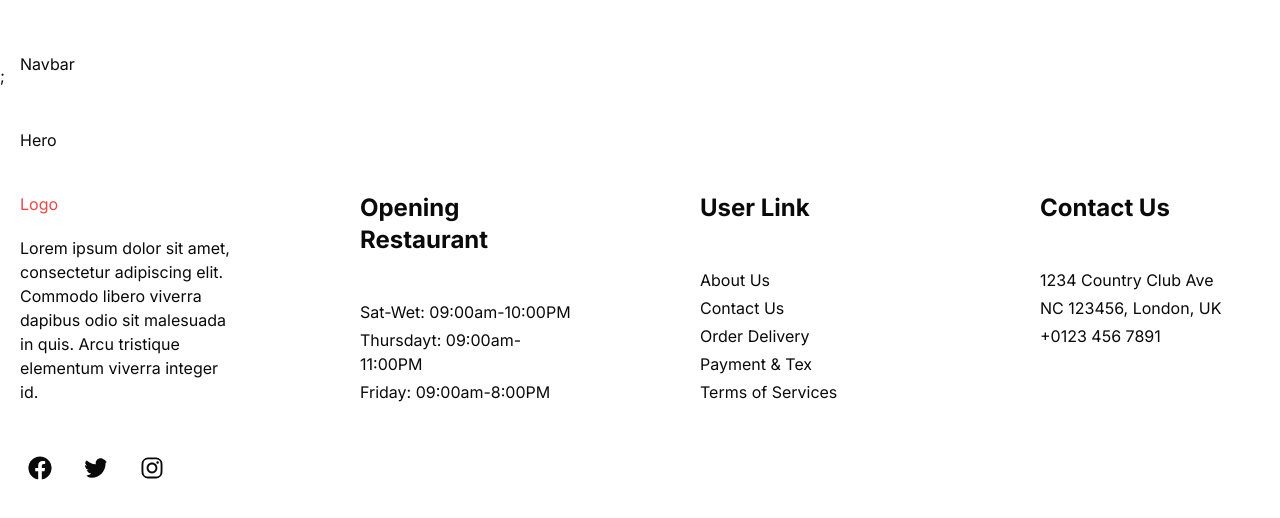
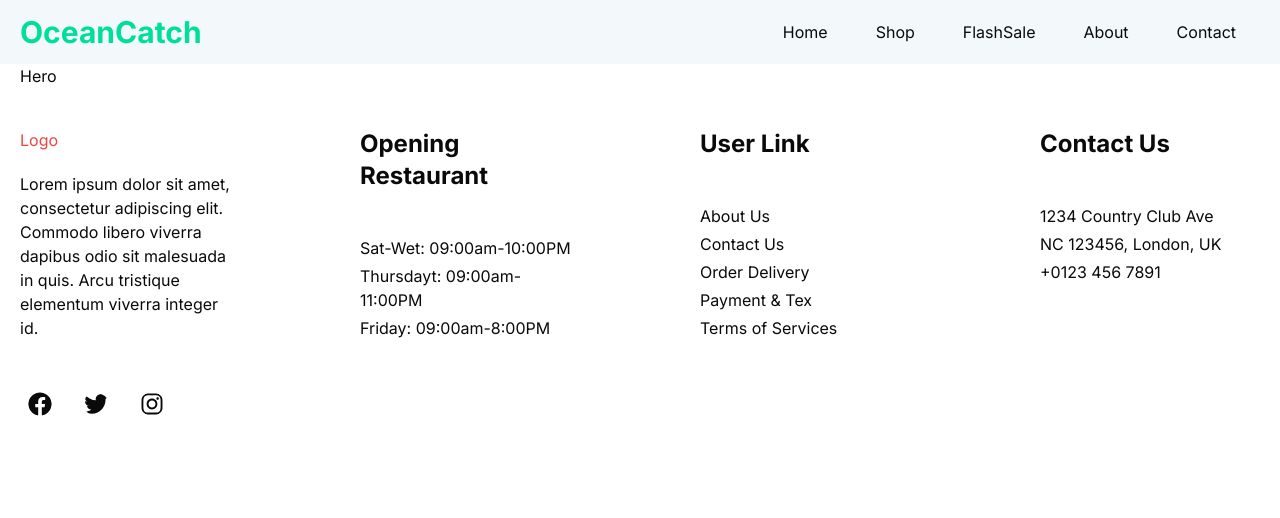
Before and after one commit to mahdimortuza/ocean-catch-client, a Next.js app: page / in a window 1280 px wide. Shown: the top 518 px of the page. Built offline with nearby package versions, Linux system fonts and the light colour scheme.

Commit message:
sections added

```diff
--- a/src/app/globals.css
+++ b/src/app/globals.css
@@ -15,6 +15,15 @@
 
     --primary: 0 0% 9%;
     --primary-foreground: 0 0% 98%;
+
+    --theme-primary: 198, 100%, 40%;
+    --theme-text: 0, 0%, 40%;
+    --theme-heading: 0, 0%, 13%;
+    --theme-light: 0, 0%, 53%;
+    --theme-border: 0, 0%, 93%;
+    --theme-line: 0, 0%, 85%;
+    --bg-primary: 240, 50%, 98%;
+    --bg-secondary: 195, 50%, 97%;
 
     --secondary: 0 0% 96.1%;
     --secondary-foreground: 0 0% 9%;
--- /dev/null
+++ b/src/components/pageSections/Homepage/CategorySection.tsx
@@ -0,0 +1,5 @@
+const CategorySection = () => {
+  return <div>CategorySection</div>;
+};
+
+export default CategorySection;
--- /dev/null
+++ b/src/components/pageSections/Homepage/FlashSaleSection.tsx
@@ -0,0 +1,5 @@
+const FlashSaleSection = () => {
+  return <div>FlashSaleSection</div>;
+};
+
+export default FlashSaleSection;
--- /dev/null
+++ b/src/components/pageSections/Homepage/TrendingProductsSection.tsx
@@ -0,0 +1,5 @@
+const TrendingProductsSection = () => {
+  return <div>TrendingProductsSection</div>;
+};
+
+export default TrendingProductsSection;
--- a/src/components/shared/Navbar.tsx
+++ b/src/components/shared/Navbar.tsx
@@ -1,10 +1,73 @@
+"use client";
+import Link from "next/link";
+import { useState } from "react";
+import { AiOutlineClose, AiOutlineMenu } from "react-icons/ai";
+
 const Navbar = () => {
+  // State to manage the navbar's visibility
+  const [nav, setNav] = useState(false);
+
+  // Toggle function to handle the navbar's display
+  const handleNav = () => {
+    setNav(!nav);
+  };
+
+  // Array containing navigation items
+  const navItems = [
+    { id: 1, text: "Home", link: "/" },
+    { id: 2, text: "Shop", link: "/" },
+    { id: 3, text: "FlashSale", link: "/" },
+    { id: 4, text: "About", link: "/" },
+    { id: 5, text: "Contact", link: "/" },
+  ];
+
   return (
-    <header className="h-14 py-16">
-      <nav className="h-full w-full max-w-[1300px] px-5 mx-auto flex justify-between items-center sticky top-0">
-        Navbar
-      </nav>
-      ;
+    <header className="bg-[#F3F9FB] h-14 py-8">
+      <div className="h-full w-full max-w-[1300px] px-5 mx-auto flex justify-between items-center sticky top-0">
+        {/* Logo */}
+        <h1 className="w-full text-3xl font-bold text-[#00df9a]">OceanCatch</h1>
+
+        {/* Desktop Navigation */}
+        <ul className="hidden md:flex">
+          {navItems.map((item) => (
+            <li
+              key={item.id}
+              className="p-4 hover:bg-[#00df9a] rounded-xl m-2 cursor-pointer duration-300 hover:text-black"
+            >
+              <Link href={item.link}>{item.text}</Link>
+            </li>
+          ))}
+        </ul>
+
+        {/* Mobile Navigation Icon */}
+        <div onClick={handleNav} className="block md:hidden">
+          {nav ? <AiOutlineClose size={20} /> : <AiOutlineMenu size={20} />}
+        </div>
+
+        {/* Mobile Navigation Menu */}
+        <ul
+          className={
+            nav
+              ? "fixed md:hidden left-0 top-0 w-[60%] h-full border-r border-r-gray-900 bg-[#F3F9FB] ease-in-out duration-500"
+              : "ease-in-out w-[60%] duration-500 fixed top-0 bottom-0 left-[-100%]"
+          }
+        >
+          {/* Mobile Logo */}
+          <h1 className="w-full text-3xl font-bold text-[#00df9a] m-4">
+            OceanCatch
+          </h1>
+
+          {/* Mobile Navigation Items */}
+          {navItems.map((item) => (
+            <li
+              key={item.id}
+              className="p-4 border-b rounded-xl hover:bg-[#00df9a] duration-300 hover:text-black cursor-pointer border-gray-600"
+            >
+              <Link href={item.link}>{item.text}</Link>
+            </li>
+          ))}
+        </ul>
+      </div>
     </header>
   );
 };
--- a/tailwind.config.ts
+++ b/tailwind.config.ts
@@ -1,13 +1,13 @@
-import type { Config } from "tailwindcss"
+import type { Config } from "tailwindcss";
 
 const config = {
   darkMode: ["class"],
   content: [
-    './pages/**/*.{ts,tsx}',
-    './components/**/*.{ts,tsx}',
-    './app/**/*.{ts,tsx}',
-    './src/**/*.{ts,tsx}',
-	],
+    "./pages/**/*.{ts,tsx}",
+    "./components/**/*.{ts,tsx}",
+    "./app/**/*.{ts,tsx}",
+    "./src/**/*.{ts,tsx}",
+  ],
   prefix: "",
   theme: {
     container: {
@@ -28,6 +28,20 @@
           DEFAULT: "hsl(var(--primary))",
           foreground: "hsl(var(--primary-foreground))",
         },
+
+        "theme-primary": "hsl(var(theme-primary))",
+        "theme-text": "hsl(var(theme-text))",
+        "theme-heading": "hsl(var(theme-heading))",
+        "theme-light": "hsl(var(theme-light))",
+        "heme-border": "hsl(var(heme-border))",
+        "theme-line": "hsl(var(theme-line))",
+        "bg-primary": "hsl(var(bg-primary))",
+        "bg-secondary": "hsl(var(bg-secondary))",
+
+        tangerine: "hsl(var(--tangerine))",
+        gray: "hsl(var(--gray))",
+        "light-tangerine": "hsl(var(--light-tangerine))",
+
         secondary: {
           DEFAULT: "hsl(var(--secondary))",
           foreground: "hsl(var(--secondary-foreground))",
@@ -75,6 +89,6 @@
     },
   },
   plugins: [require("tailwindcss-animate")],
-} satisfies Config
+} satisfies Config;
 
-export default config
+export default config;
```
